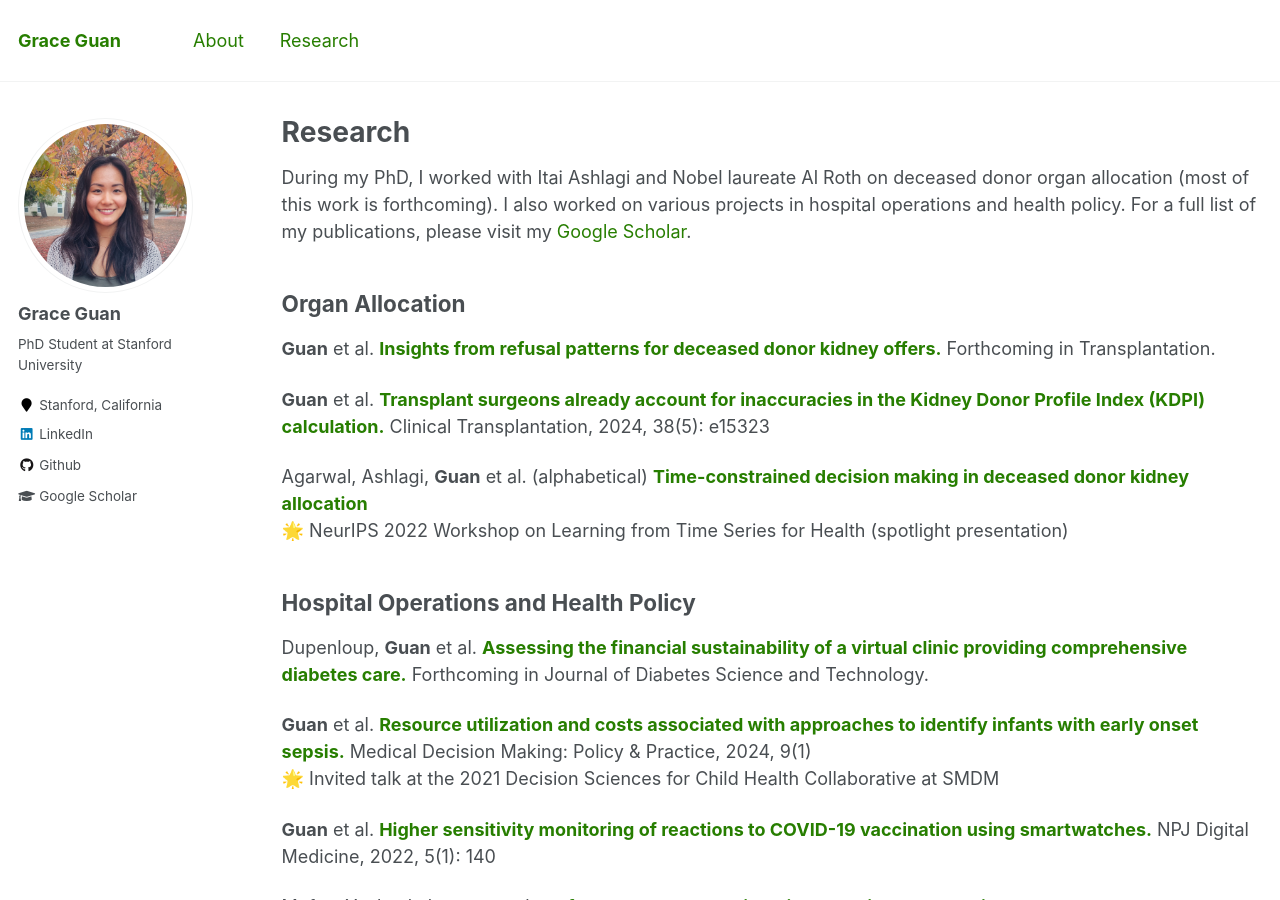
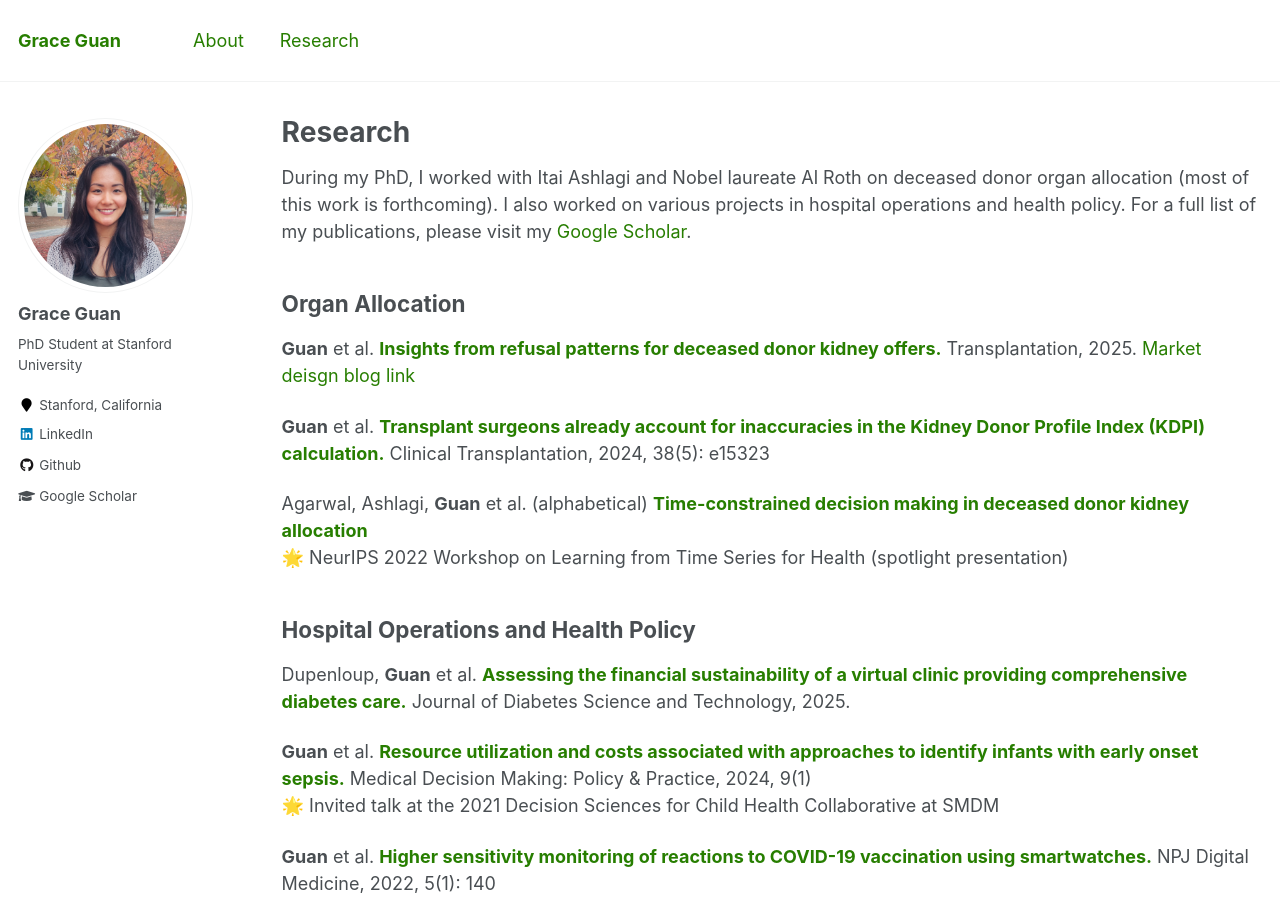
Before and after one commit to guanzgrace/guanzgrace.github.io, a Jekyll site: the page built from _pages/publications.md, in a window 1280 px wide and 900 px high. Built offline with Jekyll 4.4.1, drawn with Linux system fonts in a browser that asks for light colours.

Commit message:
may 2025 update

```diff
--- a/_pages/publications.md
+++ b/_pages/publications.md
@@ -11,8 +11,7 @@ During my PhD, I worked with Itai Ashlagi and Nobel laureate Al Roth on deceased
 ## Organ Allocation
 
 
-**Guan** et al. [**Insights from refusal patterns for deceased donor kidney offers.**]() Forthcoming in Transplantation.
-
+**Guan** et al. [**Insights from refusal patterns for deceased donor kidney offers.**](https://journals.lww.com/transplantjournal/fulltext/9900/insights_from_refusal_patterns_for_deceased_donor.1089.aspx) Transplantation, 2025. [Market deisgn blog link](https://marketdesigner.blogspot.com/2025/05/the-deceased-donor-waiting-list-for.html)
 
 **Guan** et al. [**Transplant surgeons already account for inaccuracies in the Kidney Donor Profile Index (KDPI) calculation.**](https://pubmed.ncbi.nlm.nih.gov/38690616/) Clinical Transplantation, 2024, 38(5): e15323
 
@@ -24,7 +23,7 @@ Agarwal, Ashlagi, **Guan** et al. (alphabetical) [**Time-constrained decision ma
 ## Hospital Operations and Health Policy
 
 
-Dupenloup, **Guan** et al. [**Assessing the financial sustainability of a virtual clinic providing comprehensive diabetes care.**]() Forthcoming in Journal of Diabetes Science and Technology.
+Dupenloup, **Guan** et al. [**Assessing the financial sustainability of a virtual clinic providing comprehensive diabetes care.**](https://pmc.ncbi.nlm.nih.gov/articles/PMC12075182/) Journal of Diabetes Science and Technology, 2025.
 
 
 **Guan** et al. [**Resource utilization and costs associated with approaches to identify infants with early onset sepsis.**](https://www.ncbi.nlm.nih.gov/pmc/articles/PMC10826394/) Medical Decision Making: Policy & Practice, 2024, 9(1)\
```
Also changed, not shown: _pages/about.md (+2 -0 lines).
